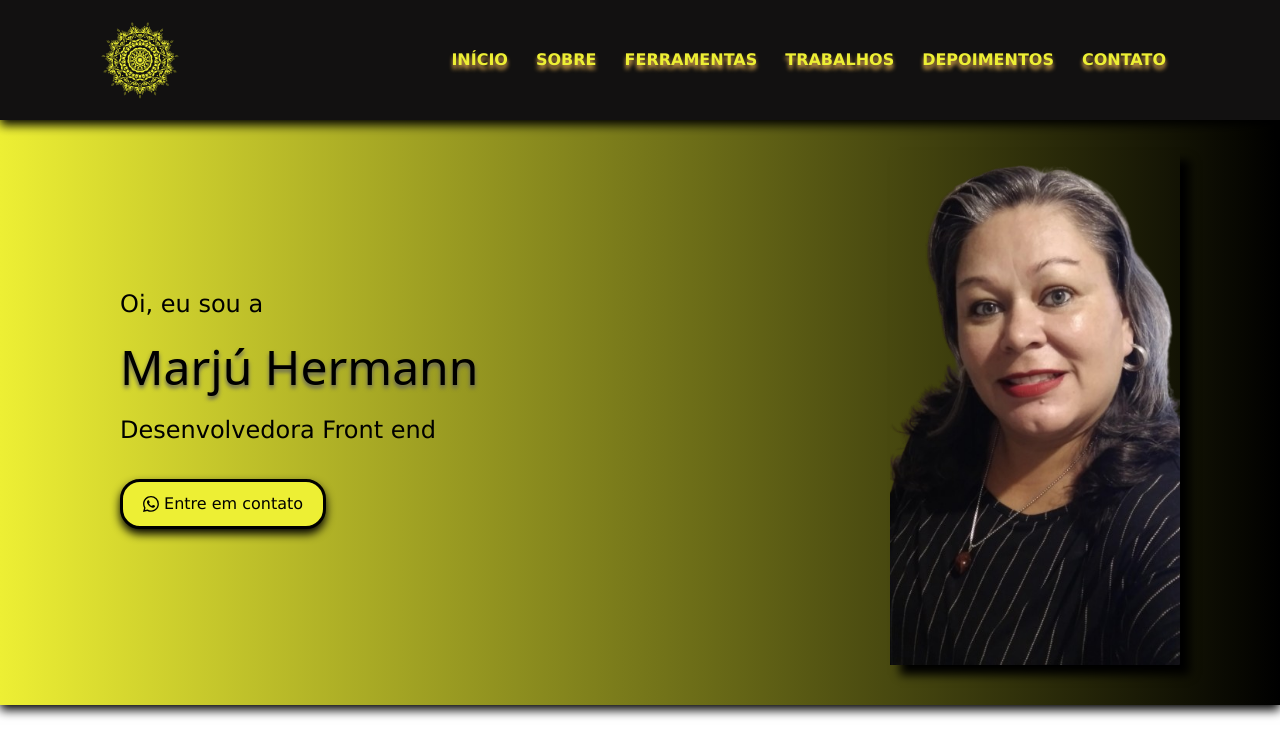
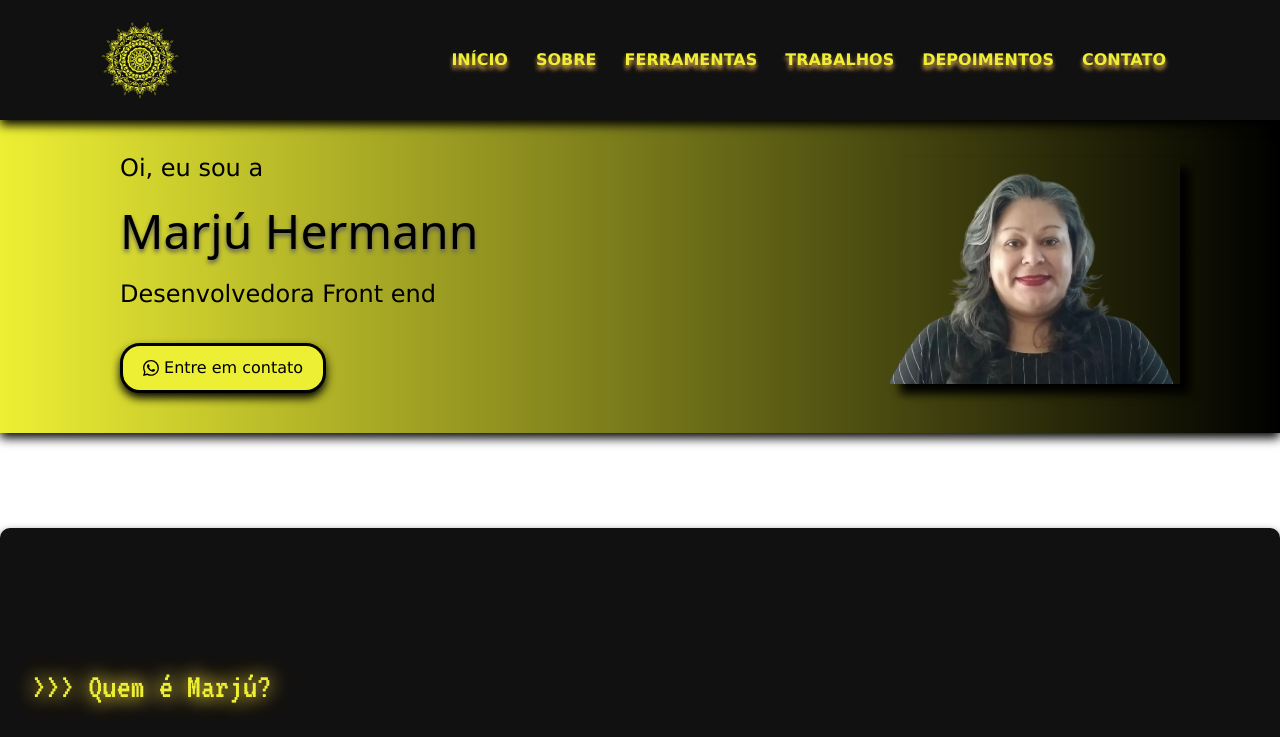
Before and after one commit to Marju-cybeer/PortfolioMarju, a plain HTML site: page index.html in a window 1280 px wide. Shown: the top 737 px of the page. Drawn offline with nearby package versions, Linux system fonts and the light colour scheme; a web font is replaced by a local one.

Commit message:
Alterando imagem de perfil2

```diff
--- a/index.html
+++ b/index.html
@@ -61,7 +61,7 @@
       <a href="https://api.whatsapp.com/send/?phone=5541992117441&text=Ol%C3%A1%21+Sou+a+Marj%C3%BA+Hermann%2C+como+posso+te+ajudar%3F&type=phone_number&app_absent=0" class="botao"><img src="./public/whatsapp.svg"> Entre em contato</a>
     </div>
     <div class="foto">
-      <img src="./public/marju-perfil.png" alt="Foto da Marjú Hermann">
+      <img src="./public/Marju-perfil2.png" alt="Foto da Marjú Hermann">
     </div>
   </section>
 
```
Also changed, not shown: public/Marju-perfil2.png (added).
